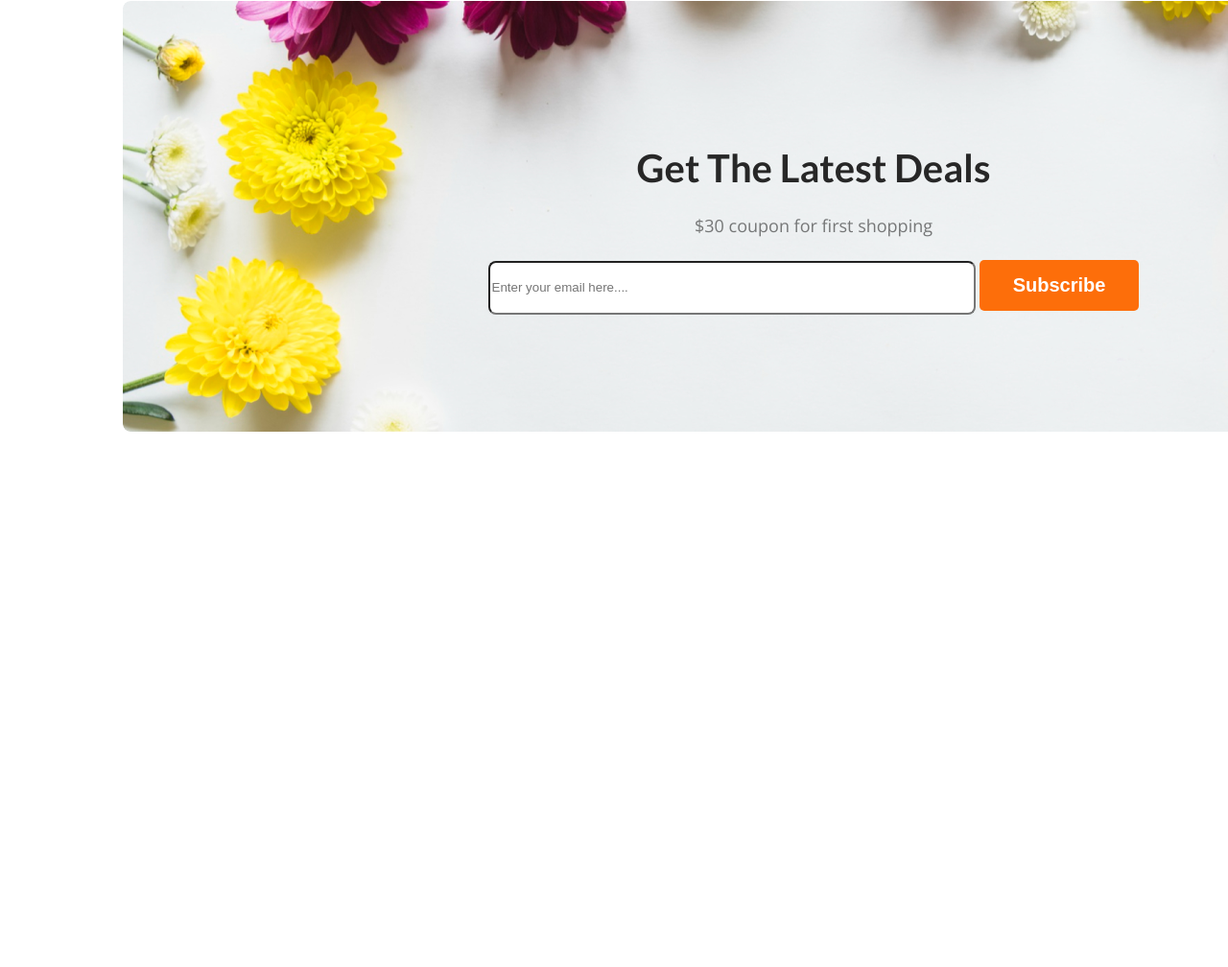
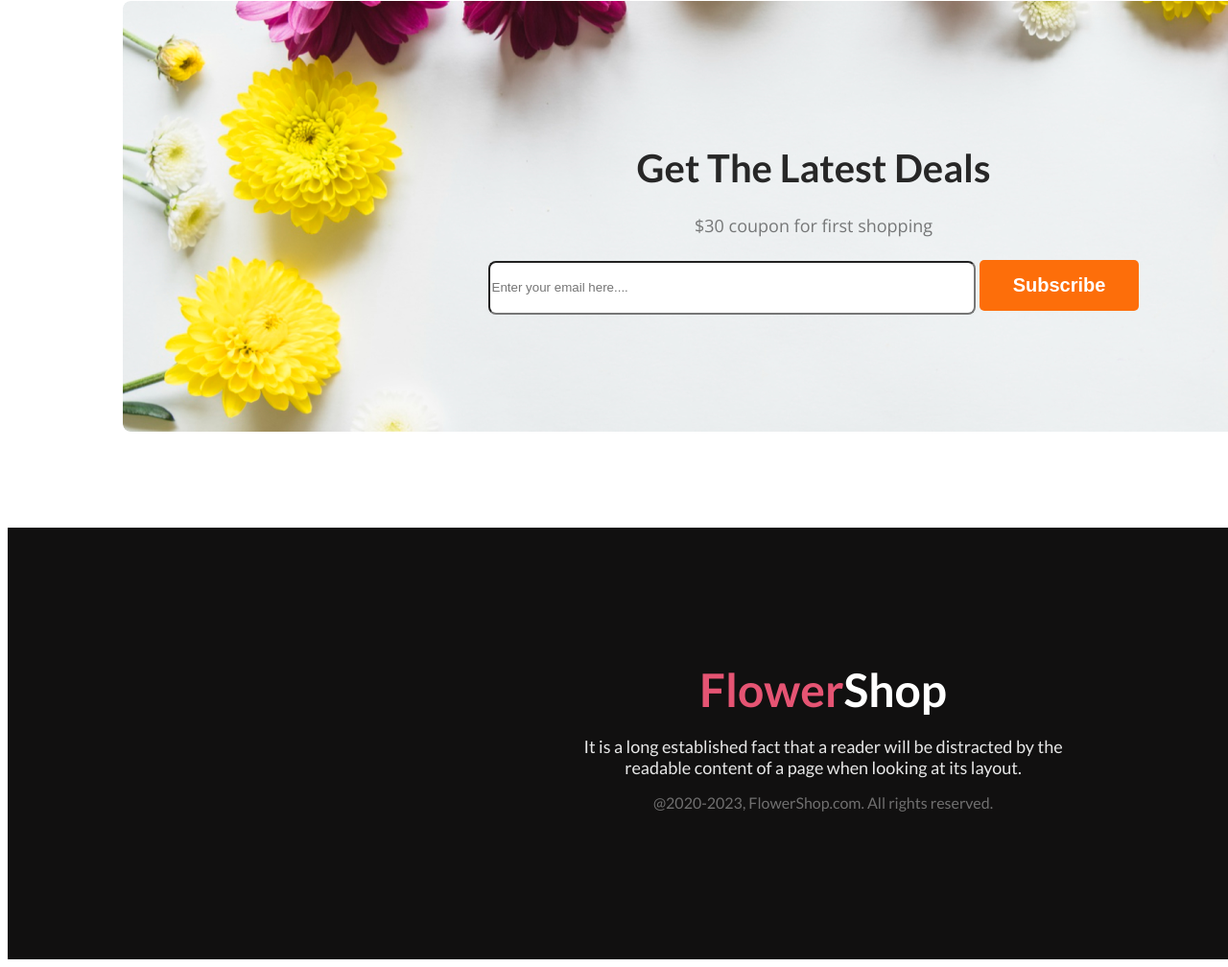
Before and after one commit to Solaimanislam/flower-shop-website, a plain HTML site: page index.html in a window 1280 px wide. Shown: the part 3387-4395 px from the top of the page at 96% size. Before the commit the page ends 3877 px from the top, so only its background shows below. Drawn offline with nearby package versions, Linux system fonts and the light colour scheme.

Commit message:
completed footer section

```diff
--- a/index.html
+++ b/index.html
@@ -116,7 +116,11 @@
         </section>
     </main>
     <footer>
-
+        <div class="footer-info">
+            <h2 class="section-title-footer">Flower<span>Shop</span></h2>
+            <p id="section-description-footer" class="section-description">It is a long established fact that a reader will be distracted by the readable content of a page when looking at its layout.</p>
+            <p class="footer-copy">@2020-2023, FlowerShop.com. All rights reserved. </p>
+        </div>
     </footer>
 
 </body>
--- a/styles/flower.css
+++ b/styles/flower.css
@@ -254,6 +254,51 @@ body {
     border-radius: 8px;
     background: #FFF;
 }
-.latest{
+
+.latest {
     text-align: center;
 }
+
+/* footer styles */
+.footer-info {
+    width: 1700px;
+    height: 350px;
+    background: #111010;
+    padding-top: 100px;
+    margin-top: 100px;
+}
+
+.section-title-footer {
+    color: #E55473;
+    text-align: center;
+    font-family: Lato;
+    font-size: 48px;
+    font-weight: 800;
+    margin-bottom: 20px;
+}
+
+.section-title-footer span {
+    color: #FFF;
+    font-family: Lato;
+    font-size: 48px;
+    font-weight: 800;
+
+}
+
+#section-description-footer {
+    width: 500px;
+    color: rgba(255, 255, 255, 0.90);
+    text-align: center;
+    font-family: Lato;
+    font-size: 18px;
+    font-weight: 400;
+    padding-left: 600px;
+}
+
+.footer-copy {
+    color: rgba(255, 255, 255, 0.40);
+    text-align: center;
+    font-family: Lato;
+    font-size: 16px;
+    font-weight: 400;
+}
```
